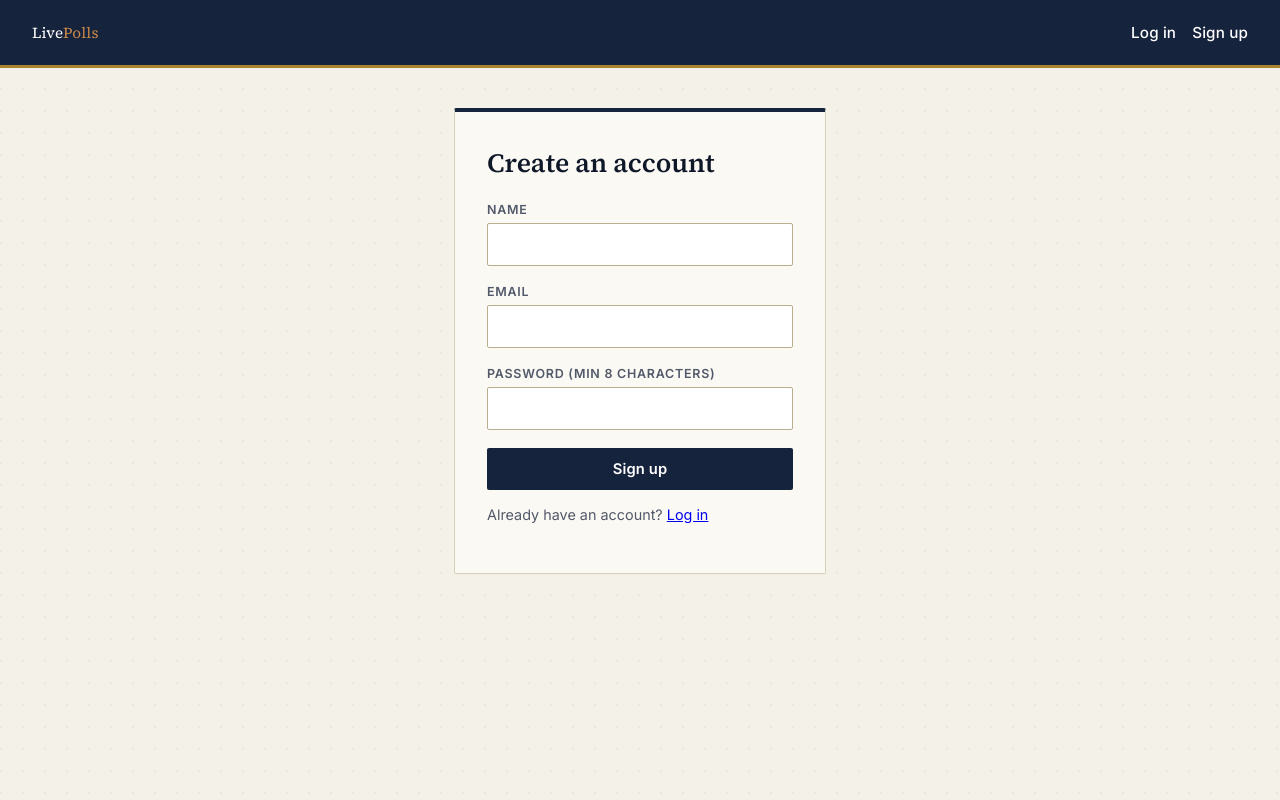
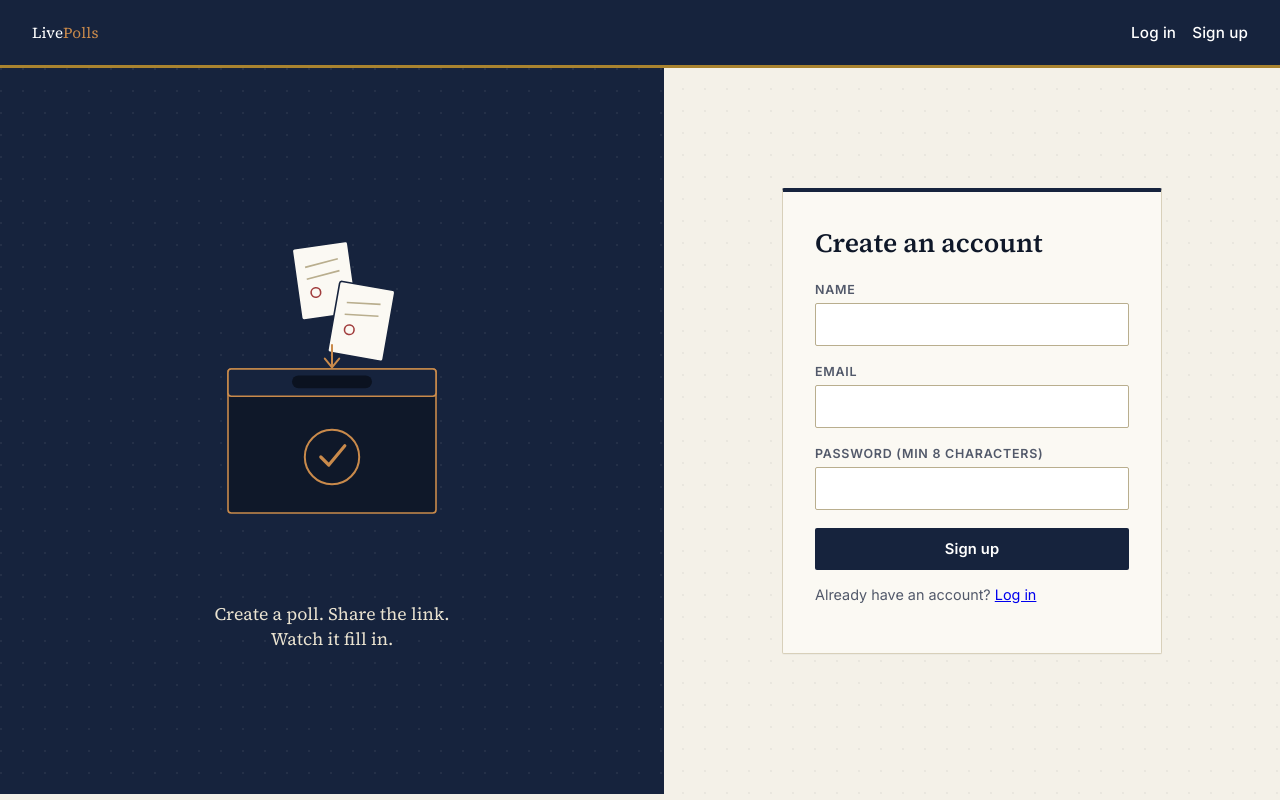
Before and after one commit to Santhin-techie/live-poll, a React (Vite) app in the folder frontend/: page /signup in a window 1280 px wide. Built offline with nearby package versions, Linux system fonts and the light colour scheme; no server answers.

Commit message:
again changes in desgin

```diff
--- /dev/null
+++ b/frontend/src/components/BallotIllustration.jsx
@@ -0,0 +1,32 @@
+export default function BallotIllustration() {
+  return (
+    <svg viewBox="0 0 400 460" fill="none" xmlns="http://www.w3.org/2000/svg" style={{ width: '100%', maxWidth: 320 }}>
+      {/* ballot box */}
+      <rect x="70" y="220" width="260" height="180" rx="4" fill="#0f1829" stroke="#c98a4b" strokeWidth="2" />
+      <rect x="70" y="220" width="260" height="34" rx="4" fill="#16233d" stroke="#c98a4b" strokeWidth="2" />
+      <rect x="150" y="228" width="100" height="16" rx="8" fill="#0b1220" />
+
+      {/* seal on front of box */}
+      <circle cx="200" cy="330" r="34" fill="none" stroke="#c98a4b" strokeWidth="2.5" />
+      <path d="M186 330 L196 340 L216 316" stroke="#c98a4b" strokeWidth="4" strokeLinecap="round" strokeLinejoin="round" fill="none" />
+
+      {/* falling ballot papers */}
+      <g>
+        <rect x="150" y="70" width="70" height="90" rx="3" fill="#fbf9f3" stroke="#16233d" strokeWidth="2" transform="rotate(-8 150 70)" />
+        <line x1="163" y1="95" x2="205" y2="90" stroke="#b9ae8e" strokeWidth="2" transform="rotate(-8 150 70)" />
+        <line x1="163" y1="110" x2="205" y2="105" stroke="#b9ae8e" strokeWidth="2" transform="rotate(-8 150 70)" />
+        <circle cx="172" cy="128" r="6" fill="none" stroke="#a13d3d" strokeWidth="2" transform="rotate(-8 150 70)" />
+      </g>
+      <g>
+        <rect x="210" y="110" width="70" height="90" rx="3" fill="#fbf9f3" stroke="#16233d" strokeWidth="2" transform="rotate(10 210 110)" />
+        <line x1="223" y1="135" x2="265" y2="130" stroke="#b9ae8e" strokeWidth="2" transform="rotate(10 210 110)" />
+        <line x1="223" y1="150" x2="265" y2="145" stroke="#b9ae8e" strokeWidth="2" transform="rotate(10 210 110)" />
+        <circle cx="232" cy="168" r="6" fill="none" stroke="#a13d3d" strokeWidth="2" transform="rotate(10 210 110)" />
+      </g>
+
+      {/* slot arrow */}
+      <path d="M200 190 L200 216" stroke="#c98a4b" strokeWidth="2.5" strokeLinecap="round" />
+      <path d="M191 207 L200 218 L209 207" stroke="#c98a4b" strokeWidth="2.5" strokeLinecap="round" strokeLinejoin="round" fill="none" />
+    </svg>
+  )
+}
--- a/frontend/src/index.css
+++ b/frontend/src/index.css
@@ -286,3 +286,59 @@ button:disabled { opacity: 0.5; cursor: not-allowed; }
 }
 .poll-list-item:last-child { border-bottom: none; }
 .poll-list-item strong { font-family: var(--serif); font-size: 1.05rem; }
+
+/* ---------- Auth pages (login/signup) ---------- */
+
+.auth-page {
+  display: flex;
+  min-height: calc(100vh - 74px);
+}
+
+.auth-illustration {
+  flex: 1;
+  display: flex;
+  flex-direction: column;
+  align-items: center;
+  justify-content: center;
+  gap: 24px;
+  background: var(--navy);
+  background-image: radial-gradient(circle at 1px 1px, rgba(255,255,255,0.06) 1px, transparent 0);
+  background-size: 22px 22px;
+  padding: 48px;
+}
+
+.auth-tagline {
+  font-family: var(--serif);
+  font-size: 1.1rem;
+  color: #e9e2d0;
+  text-align: center;
+  max-width: 260px;
+  line-height: 1.4;
+}
+
+.auth-form-side {
+  flex: 1;
+  display: flex;
+  align-items: center;
+  justify-content: center;
+  padding: 40px 24px;
+}
+
+@media (max-width: 780px) {
+  .auth-illustration { display: none; }
+}
+
+/* ---------- Dashboard header banner ---------- */
+
+.dashboard-banner {
+  background: var(--navy);
+  border-bottom: 3px solid var(--brass);
+  padding: 28px 32px;
+  margin: -40px -24px 32px;
+  display: flex;
+  justify-content: space-between;
+  align-items: center;
+}
+
+.dashboard-banner h2 { color: #fff; margin: 0; }
+.dashboard-banner .muted { color: #b7bdca; }
--- a/frontend/src/pages/Dashboard.jsx
+++ b/frontend/src/pages/Dashboard.jsx
@@ -16,12 +16,15 @@ export default function Dashboard() {
 
   return (
     <div className="container">
-      <div style={{ display: 'flex', justifyContent: 'space-between', alignItems: 'center' }}>
-        <h2>Your polls</h2>
+      <div className="dashboard-banner">
+        <div>
+          <h2>Your polls</h2>
+          <p className="muted" style={{ margin: '4px 0 0' }}>Every poll you've created, in one place.</p>
+        </div>
         <Link to="/create"><button className="btn-primary">+ New poll</button></Link>
       </div>
 
-      <div className="card" style={{ marginTop: 20 }}>
+      <div className="card">
         {loading && <p className="muted">Loading…</p>}
         {error && <p className="error">{error}</p>}
         {!loading && polls.length === 0 && (
--- a/frontend/src/pages/Login.jsx
+++ b/frontend/src/pages/Login.jsx
@@ -1,6 +1,7 @@
 import { useState } from 'react'
 import { useNavigate, Link } from 'react-router-dom'
 import { api } from '../api.js'
+import BallotIllustration from '../components/BallotIllustration.jsx'
 
 export default function Login({ onLogin }) {
   const [email, setEmail] = useState('')
@@ -25,8 +26,13 @@ export default function Login({ onLogin }) {
   }
 
   return (
-    <div className="container" style={{ maxWidth: 420 }}>
-      <div className="card">
+    <div className="auth-page">
+      <div className="auth-illustration">
+        <BallotIllustration />
+        <p className="auth-tagline">Every vote counted, the moment it's cast.</p>
+      </div>
+      <div className="auth-form-side">
+        <div className="card" style={{ maxWidth: 380, width: '100%' }}>
           <h2>Log in</h2>
           <form onSubmit={submit}>
             <label>Email</label>
@@ -43,5 +49,6 @@ export default function Login({ onLogin }) {
           </p>
         </div>
       </div>
+    </div>
   )
 }
--- a/frontend/src/pages/Signup.jsx
+++ b/frontend/src/pages/Signup.jsx
@@ -1,6 +1,7 @@
 import { useState } from 'react'
 import { useNavigate, Link } from 'react-router-dom'
 import { api } from '../api.js'
+import BallotIllustration from '../components/BallotIllustration.jsx'
 
 export default function Signup({ onLogin }) {
   const [name, setName] = useState('')
@@ -26,8 +27,13 @@ export default function Signup({ onLogin }) {
   }
 
   return (
-    <div className="container" style={{ maxWidth: 420 }}>
-      <div className="card">
+    <div className="auth-page">
+      <div className="auth-illustration">
+        <BallotIllustration />
+        <p className="auth-tagline">Create a poll. Share the link. Watch it fill in.</p>
+      </div>
+      <div className="auth-form-side">
+        <div className="card" style={{ maxWidth: 380, width: '100%' }}>
           <h2>Create an account</h2>
           <form onSubmit={submit}>
             <label>Name</label>
@@ -52,5 +58,6 @@ export default function Signup({ onLogin }) {
           </p>
         </div>
       </div>
+    </div>
   )
 }
```
Lines whose indentation alone changed are shown as unchanged.
